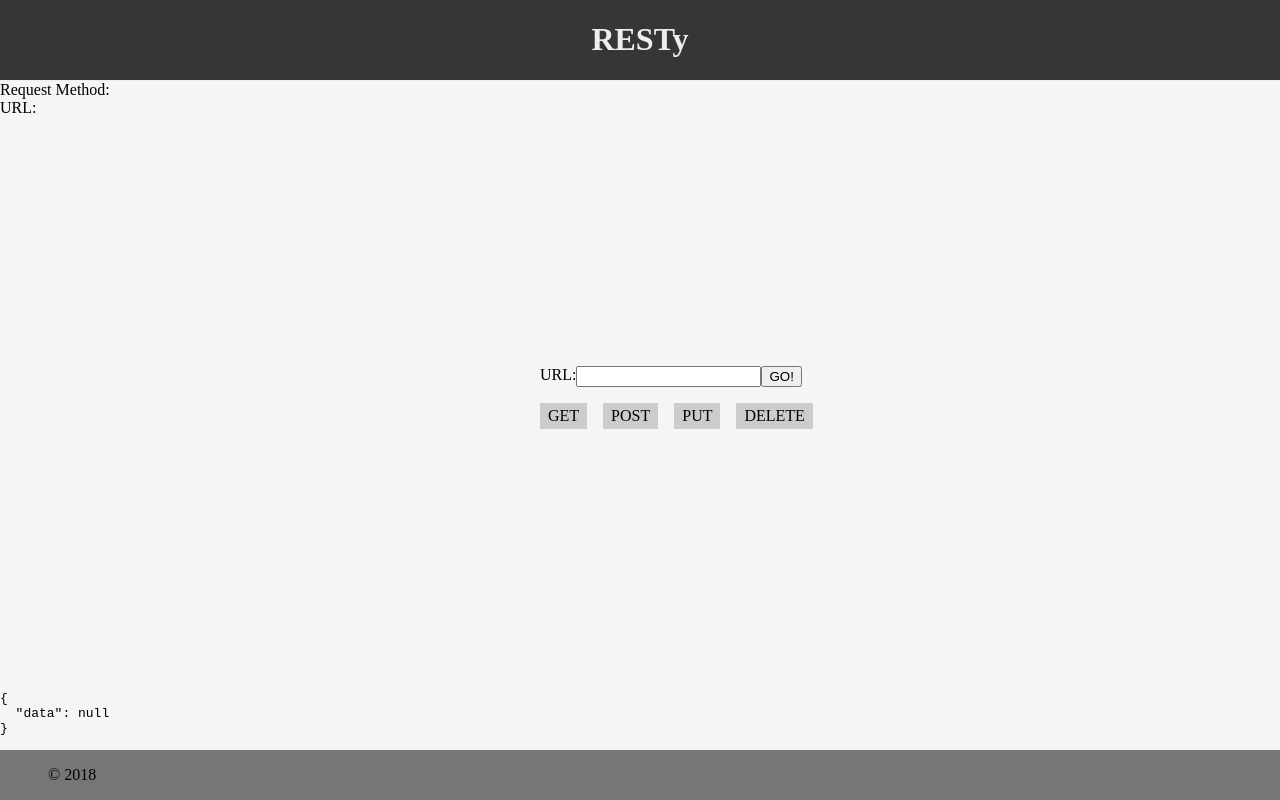
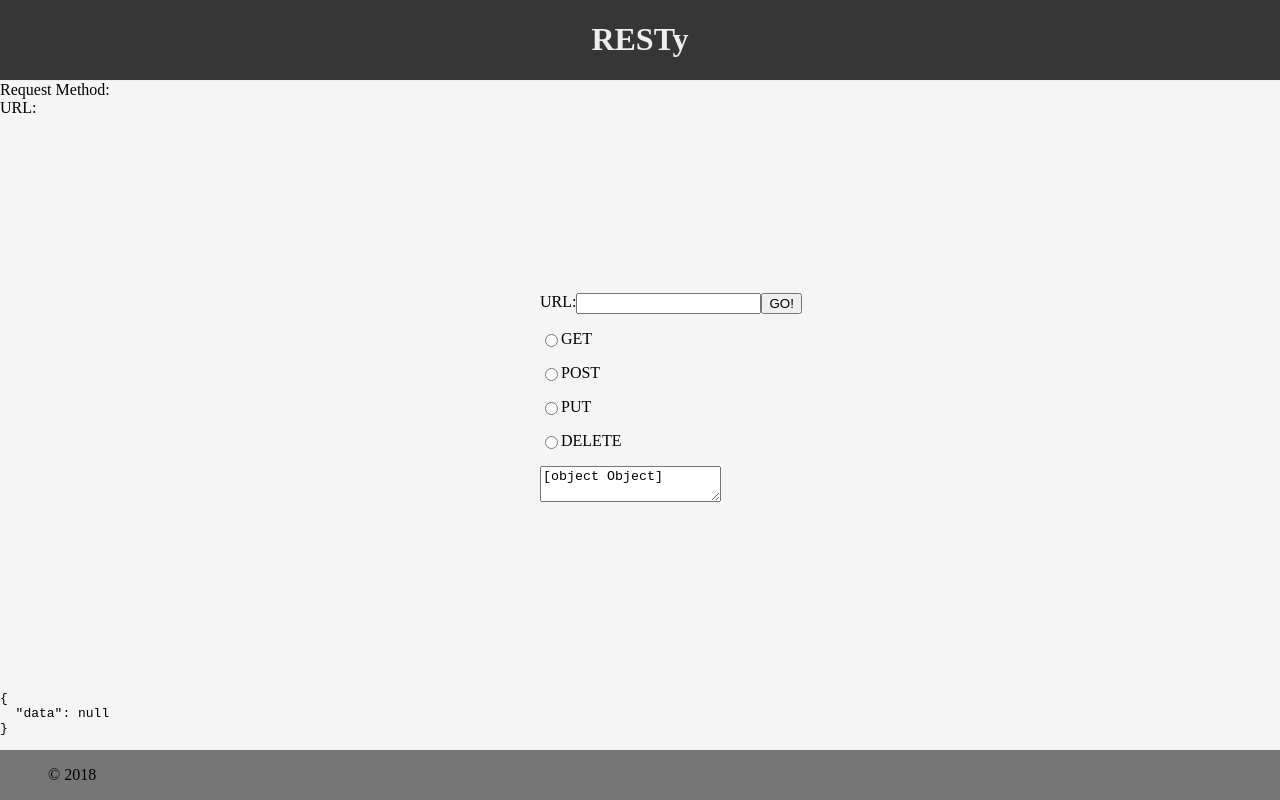
Before and after one commit to ezgi-c/resty, a React (Create React App) app: page / in a window 1280 px wide. Built offline with nearby package versions, Linux system fonts and the light colour scheme.

Commit message:
form captures user input and sends to App. App is refactored into functional component. useState replaces setState

```diff
--- a/src/App.jsx
+++ b/src/App.jsx
@@ -1,4 +1,4 @@
-import React from 'react';
+import React, { useState} from 'react';
 
 import './App.scss';
 
@@ -7,16 +7,13 @@ import Footer from './Components/Footer';
 import Form from './Components/Form';
 import Results from './Components/Results';
 
-class App extends React.Component {
-  constructor(props) {
-    super(props);
-    this.state = {
-      data: null,
-      requestParams: {},
-    };
-  }
+function App () {
 
-  callApi = (requestParams) => {
+  const [data, setData] = useState(null);
+  const [requestParams, setRequestParams] = useState({});
+
+  const callApi = (requestParams) => {
+    // requestParams is the formData object with url and method
     // mock output
     const data = {
       count: 2,
@@ -25,21 +22,21 @@ class App extends React.Component {
         { name: 'fake thing 2', url: 'http://fakethings.com/2' },
       ],
     };
-    this.setState({ data, requestParams });
+    setData(data);
+    setRequestParams(requestParams);
   };
 
-  render() {
     return (
       <React.Fragment>
         <Header data-testid="header" />
-        <div>Request Method: {this.state.requestParams.method}</div>
-        <div>URL: {this.state.requestParams.url}</div>
-        <Form handleApiCall={this.callApi} />
-        <Results data={this.state.data} />
+        <div>Request Method: {requestParams.method}</div>
+        <div>URL: {requestParams.url}</div>
+        <Form handleApiCall={callApi} />
+        <Results data={data} />
         <Footer data-testid="footer" />
       </React.Fragment>
     );
   }
-}
+
 
 export default App;
--- a/src/Components/Form/index.jsx
+++ b/src/Components/Form/index.jsx
@@ -1,15 +1,21 @@
-import React from 'react';
+import { useState } from 'react';
 
 import './Form.scss';
 
 function Form({ handleApiCall }) {
+  const [method, setMethod] = useState('GET');
+  const [url, setUrl] = useState('');
+  const [jsonObject, setJsonObject] = useState({});
+
   const handleSubmit = (e) => {
     e.preventDefault();
     const formData = {
-      method: 'GET',
-      url: 'https://pokeapi.co/api/v2/pokemon',
+      method: method,
+      url: url,
+      jsonObject: jsonObject
     };
     handleApiCall(formData);
+    console.log(formData);
   };
 
   return (
@@ -17,14 +23,33 @@ function Form({ handleApiCall }) {
       <form onSubmit={handleSubmit}>
         <label>
           <span>URL: </span>
-          <input name="url" type="text" />
+          <input
+            name="url"
+            type="text"
+            value={url}
+            onChange={(e) => setUrl(e.target.value)}
+          />
           <button type="submit">GO!</button>
         </label>
+
         <label className="methods">
-          <span id="get">GET</span>
-          <span id="post">POST</span>
-          <span id="put">PUT</span>
-          <span id="delete">DELETE</span>
+          <input type="radio" value="GET" name="method" onChange={(e)=> setMethod(e.target.value)} /> GET
+        </label>
+
+        <label className="methods">
+          <input type="radio" value="POST" name="method" onChange={(e)=> setMethod(e.target.value)}/> POST
+        </label>
+
+        <label className="methods">
+          <input type="radio" value="PUT" name="method" onChange={(e)=> setMethod(e.target.value)}/> PUT
+        </label>
+
+        <label className="methods">
+          <input type="radio" value="DELETE" name="method" onChange={(e)=> setMethod(e.target.value)} /> DELETE
+        </label>
+
+        <label>
+          <textarea value={jsonObject} name= 'textValue' onChange={(e) => setJsonObject(e.target.value) } />
         </label>
       </form>
     </>
```
